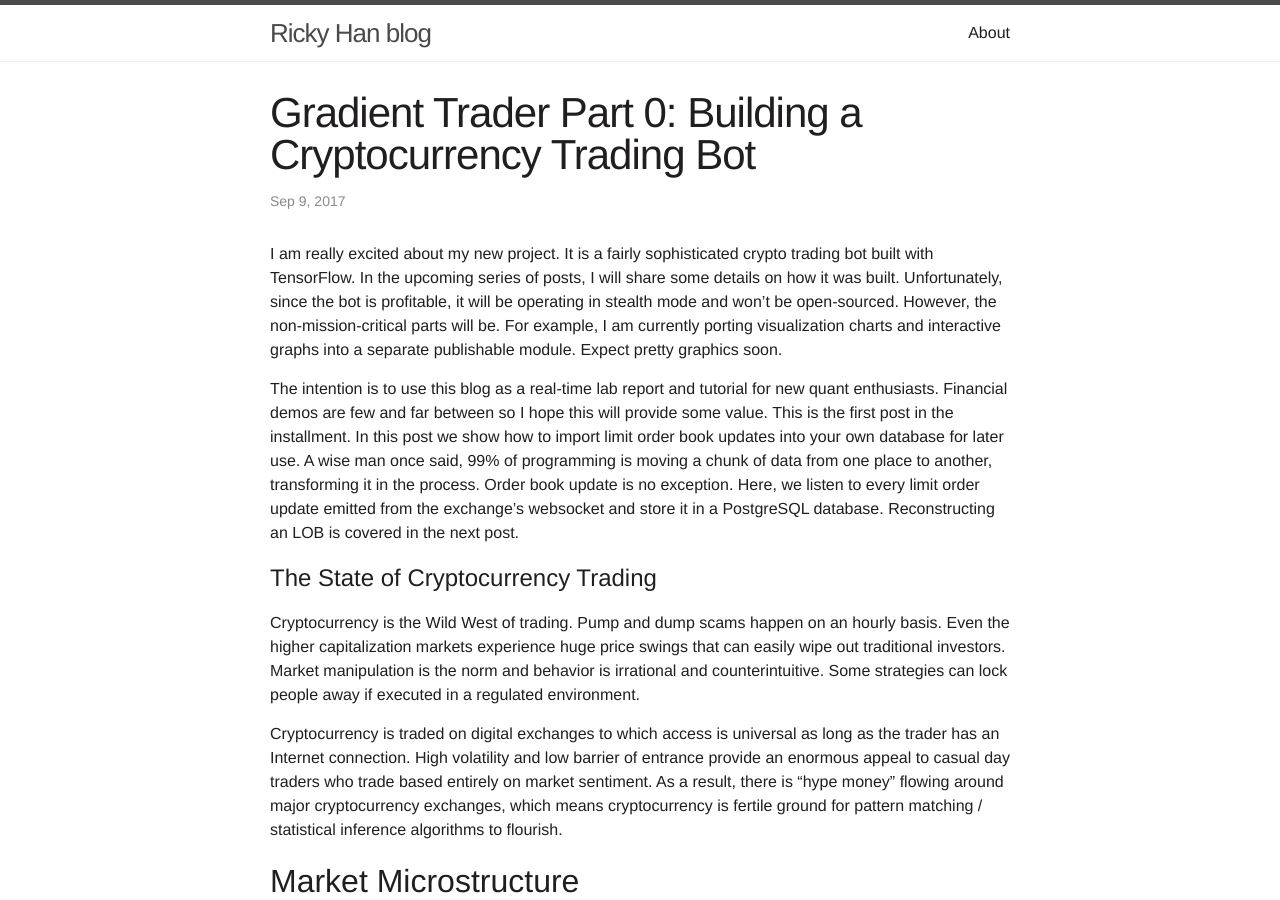
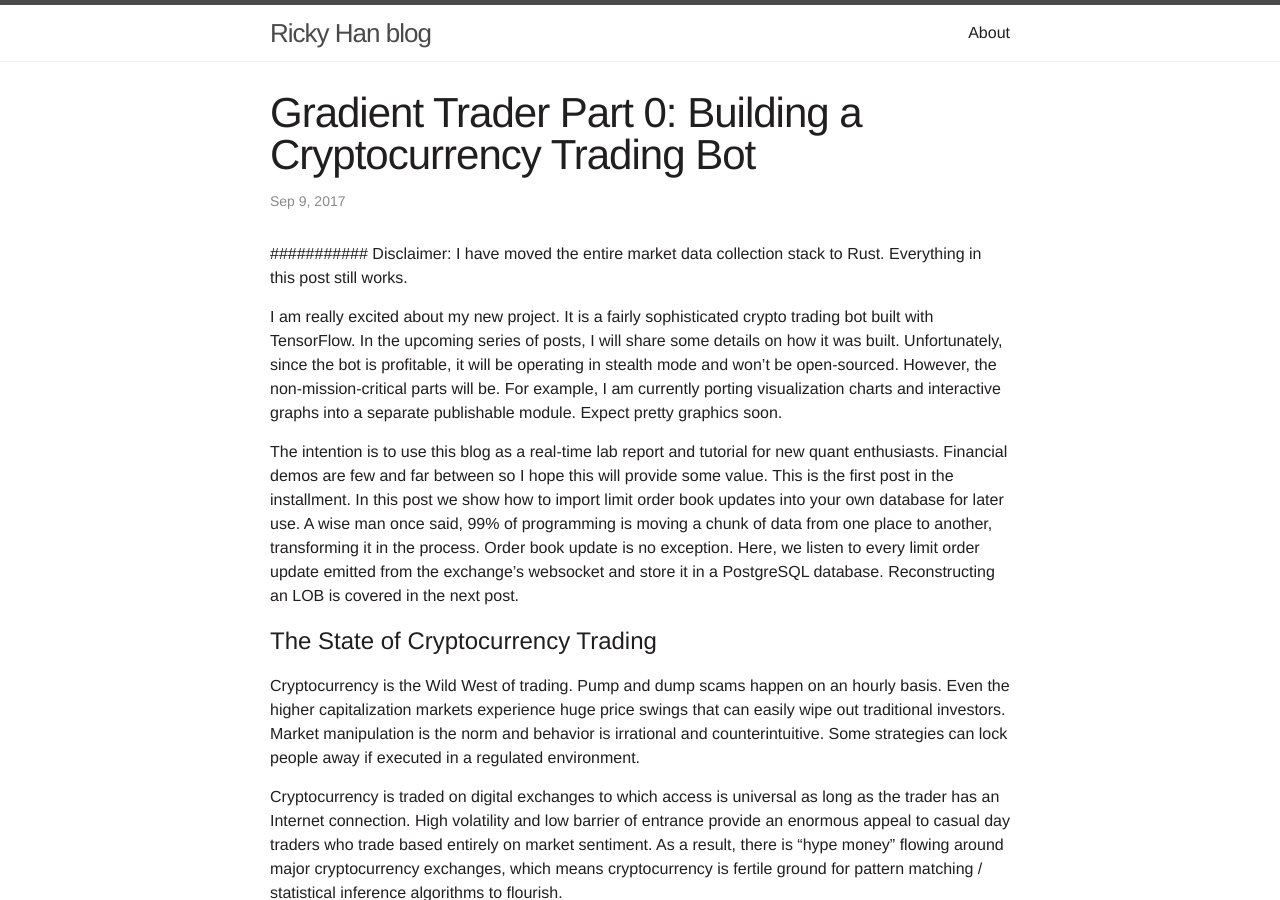
Before and after one commit to 0b01/rickyhan.com, a Jekyll site: the page built from _posts/2017-09-09-import-orderbook-from-exchanges.markdown, in a window 1280 px wide and 900 px high. Built offline with Jekyll 4.4.1, drawn with Linux system fonts in a browser that asks for light colours.

Commit message:
added disclaimer

```diff
--- a/_posts/2017-09-09-import-orderbook-from-exchanges.markdown
+++ b/_posts/2017-09-09-import-orderbook-from-exchanges.markdown
@@ -4,6 +4,8 @@ title:  "Gradient Trader Part 0: Building a Cryptocurrency Trading Bot"
 date:   2017-09-09 11:05:01 -0400
 categories: jekyll update
 ---
+
+########### Disclaimer: I have moved the entire market data collection stack to Rust. Everything in this post still works.
 
 I am really excited about my new project. It is a fairly sophisticated crypto trading bot built with TensorFlow. In the upcoming series of posts, I will share some details on how it was built. Unfortunately, since the bot is profitable, it will be operating in stealth mode and won't be open-sourced. However, the non-mission-critical parts will be. For example, I am currently porting visualization charts and interactive graphs into a separate publishable module. Expect pretty graphics soon.
 
```
